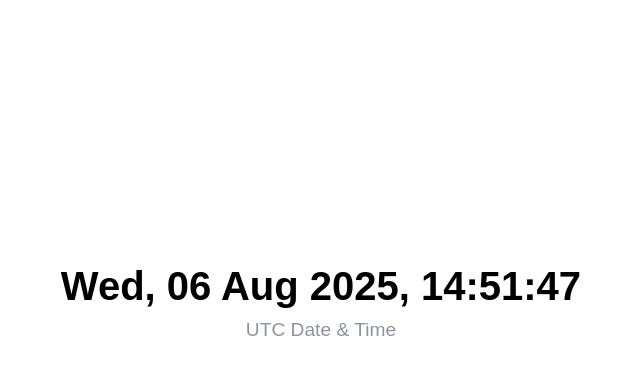
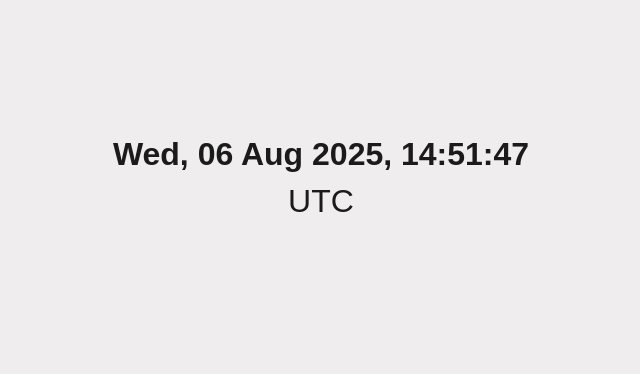
Before and after one commit to AbelardLindsay/AbelardLindsay.github.io, a plain HTML site: page index.html in a window 1280 px wide. Shown: the whole page, without its empty margins (319-959 px from the left). Drawn offline with Linux system fonts and the light colour scheme.

Commit message:
Adjusting fonts

```diff
--- a/index.html
+++ b/index.html
@@ -7,25 +7,25 @@
   <style>
     body {
       font-family: Arial, sans-serif;
-      background-color:rgb(255, 255, 255);
-      color:rgb(0, 0, 0);
+      background-color:rgb(239, 237, 237);
+      color:rgb(27, 27, 27);
       text-align: center;
-      padding-top: 20%;
+      padding-top: 10%;
     }
     #datetime {
-      font-size: 2.5rem;
+      font-size: 2rem;
       font-weight: bold;
     }
     .timezone {
       margin-top: 10px;
-      font-size: 1.2rem;
-      color: #8b949e;
+      font-size: 2rem;
+      color:rgb(27, 27, 27);
     }
   </style>
 </head>
 <body>
   <div id="datetime">--</div>
-  <div class="timezone">UTC Date & Time</div>
+  <div class="timezone">UTC</div>
 
   <script>
     function updateClock() {
```
